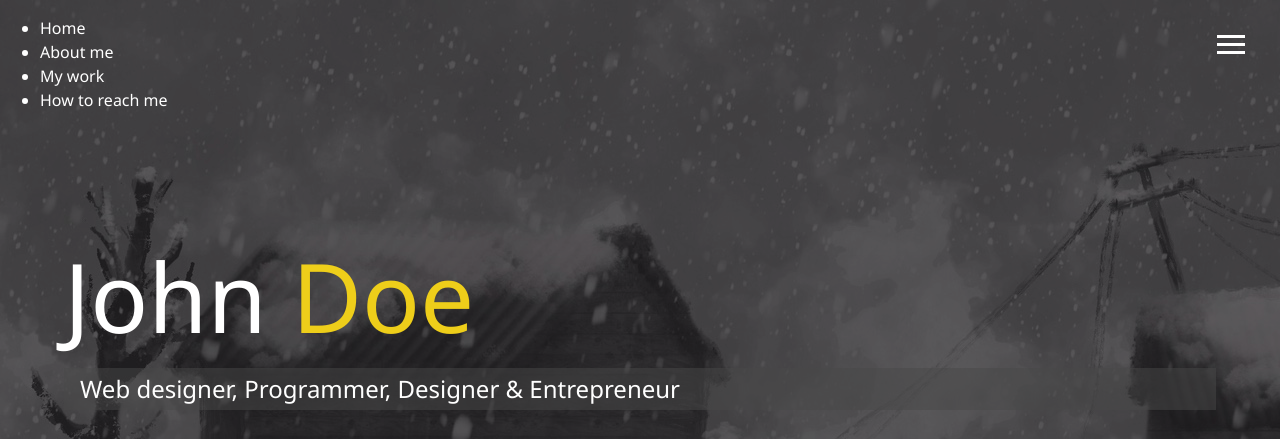
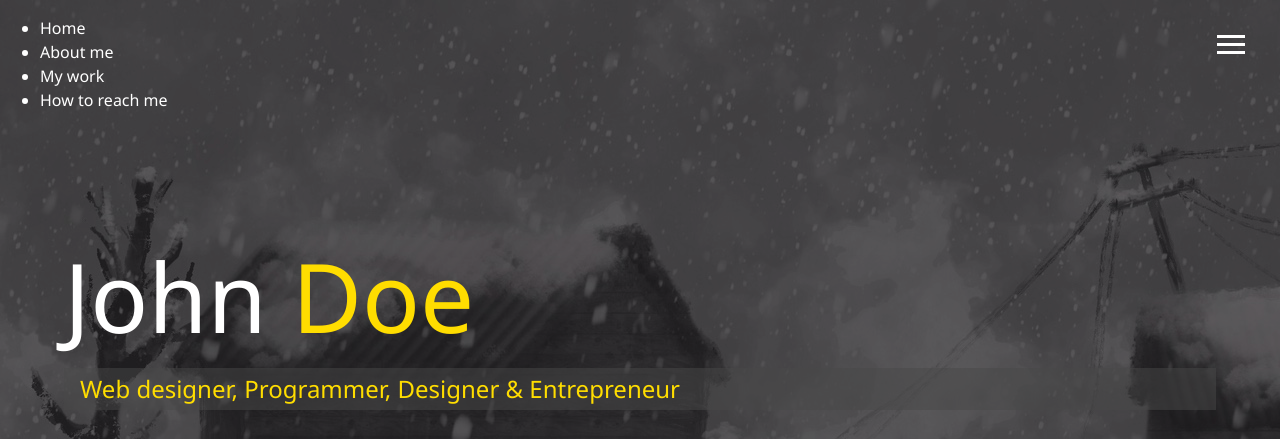
Before and after one commit to kahvaris/CT70A9110Front-End, a website: page dist/index.html in a window 1280 px wide. Shown: the top 439 px of the page. Drawn offline with Linux system fonts and the light colour scheme.

Commit message:
secondary colour change

```diff
--- a/scss/_config.scss
+++ b/scss/_config.scss
@@ -1,5 +1,5 @@
 $primary-color: #444;
-$secondary-color: #eece1a;
+//$secondary-color: yellow;
 $show-home-image: true;
 $home-image: url(../img/IMG_6168.jpg);
 $background-opacity: 0.3;
--- a/scss/main.scss
+++ b/scss/main.scss
@@ -1,5 +1,9 @@
 @import 'config';
 @import 'menu';
+
+:root {
+    --secondary-color: #ffdd00;
+}
 
 * {
     box-sizing: border-box;
@@ -26,6 +30,8 @@ h1, h2, h3 {
     }
 
     &.sm-heading {
+        color: var(--secondary-color);
+        //color: $secondary-color;
         margin-bottom: 2rem;
         padding: 0.2rem 1rem;
         background: rgba(lighten($primary-color, 2), 0.5);
@@ -46,7 +52,19 @@ header {
 }
 
 .text-secondary {
-    color: $secondary-color;
+    color: var(--secondary-color);
+    //color: $secondary-color;
+    cursor: pointer;
+/*
+    &.second {
+        $secondary-color: aqua !global;
+        color: $secondary-color;
+
+        &.third {
+        $secondary-color: red !global;
+            color: $secondary-color;
+        }
+    }*/
 }
 
 main {
@@ -60,7 +78,8 @@ main {
             padding: 0.4rem;
 
             &:hover {
-                color: $secondary-color;
+                color: var(--secondary-color);
+                //color: $secondary-color;
                 @include easeOut()
             }
         }
```
Also changed, not shown: dist/css/main.css, dist/js/main.js.
